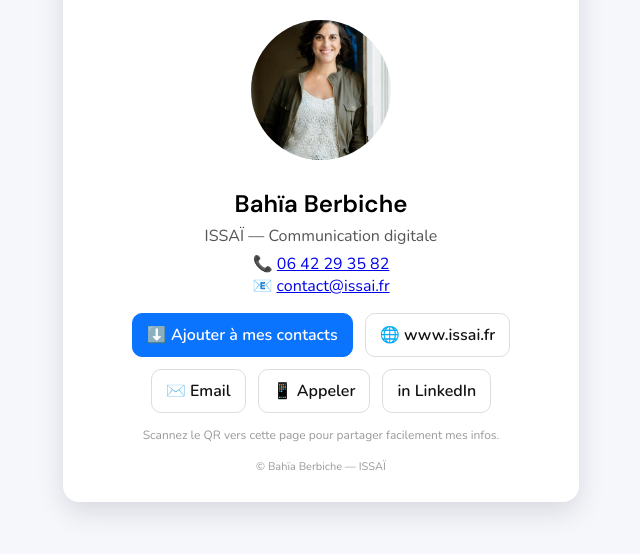
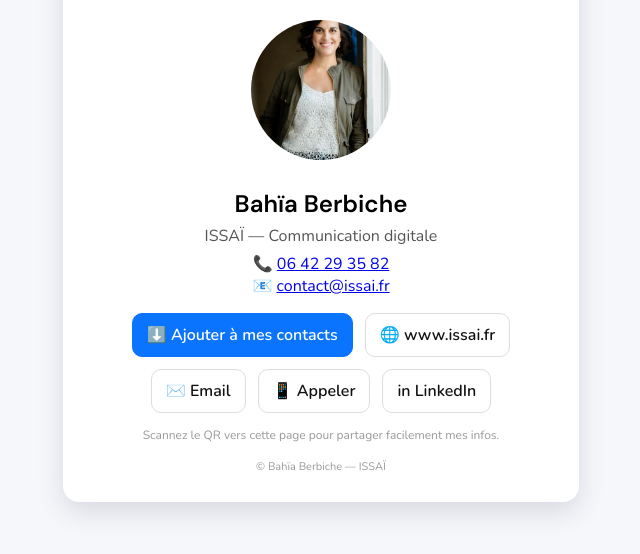
Before and after one commit to bahiaberbiche-create/carte-bahia, a plain HTML site: page index.html in a window 1280 px wide. Shown: the part 210-764 px from the top of the page, without its empty margins (319-959 px from the left). Drawn offline with nearby package versions, Linux system fonts and the light colour scheme.

Commit message:
Update index.html

```diff
--- a/index.html
+++ b/index.html
@@ -11,7 +11,7 @@
     .card{background:white;padding:28px;border-radius:16px;box-shadow:0 10px 28px rgba(10,10,30,0.12);max-width:460px;text-align:center}
     .logo{max-width:200px;margin:0 auto 16px}
     .logo img{max-width:100%;height:auto}
-    img.photo{width:140px;height:140px;border-radius:50%;object-fit:cover;object-position:50% 30%;margin-bottom:14px}
+    img.photo{width:140px;height:140px;border-radius:50%;object-fit:cover;object-position:50% 40%;margin-bottom:14px}
     h1{margin:8px 0 2px;font-size:24px;font-family:'DM Sans',sans-serif}
     p{margin:6px 0;color:#555}
     .links{display:flex;flex-wrap:wrap;gap:12px;justify-content:center;margin-top:16px}
```
